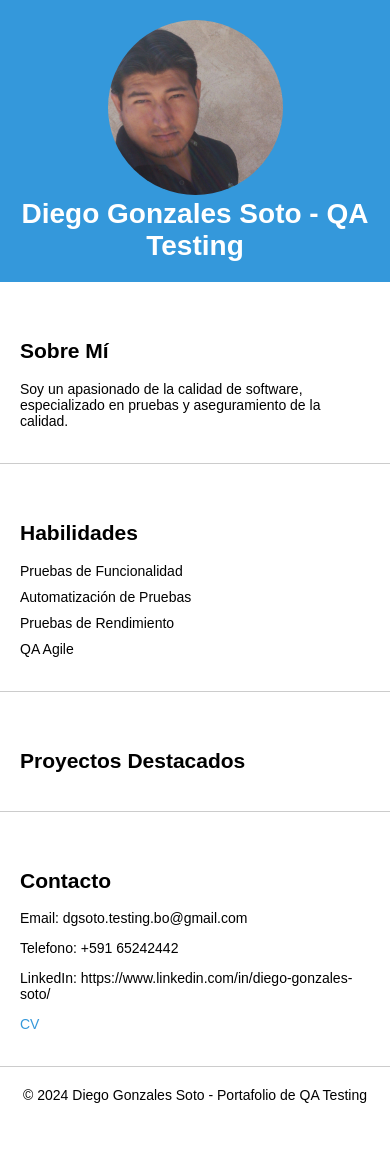
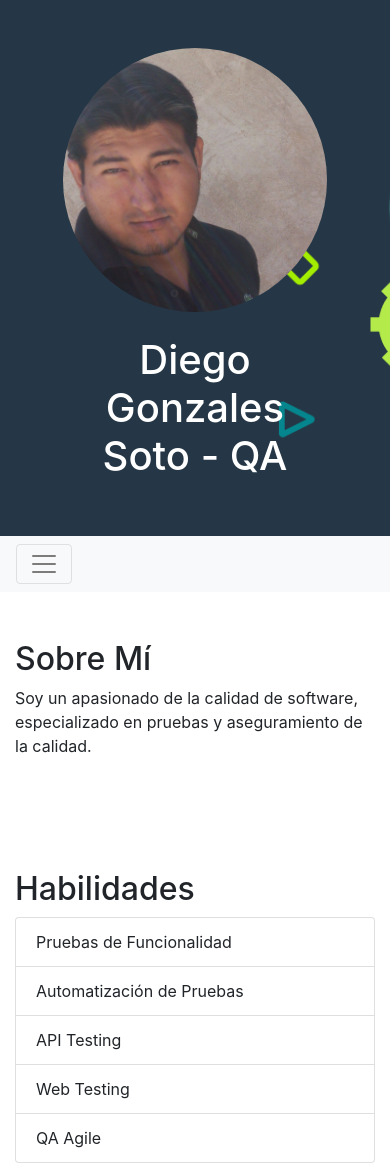
Before and after one commit to dgsoto/porfolio, a plain HTML site: page index.html in a window 390 px wide. Shown: the top 1166 px of the page. Before the commit the page ends 1117 px from the top, so only its background shows below. Drawn offline with nearby package versions, Linux system fonts and the light colour scheme.

Commit message:
updated the portafolio

```diff
--- a/assets/css/style.css
+++ b/assets/css/style.css
@@ -50,12 +50,6 @@ section {
     text-decoration: underline; /* Efecto al pasar el ratón sobre el enlace */
 }
 
-/* Dentro de tu archivo style.css */
-.contact iframe {
-    border: 1px solid #ccc; /* Añade un borde alrededor del iframe */
-}
-
-
 @media only screen and (max-width: 600px) {
     /* Estilos específicos para pantallas más pequeñas */
     body {
--- a/index.html
+++ b/index.html
@@ -3,60 +3,90 @@
 <head>
     <meta charset="UTF-8">
     <meta name="viewport" content="width=device-width, initial-scale=1.0">
-    <meta name="description" content="Portafolio de Diego Gonzales Soto, especializado en QA Testing. Encuentra información sobre mis habilidades, proyectos destacados y cómo contactarme.">
-    <meta name="keywords" content="QA Testing, Pruebas de Software, Aseguramiento de Calidad, Proyectos de QA, Diego Gonzales Soto">
+    <meta name="description" content="Diego Gonzales Soto, especialista en QA Testing. Explora mi portafolio para descubrir cómo garantizo la calidad del software a través de pruebas funcionales, automatización y más.">
+    <meta name="keywords" content="QA Testing, Pruebas de Software, Aseguramiento de Calidad, Automatización de Pruebas, Proyectos de QA, Diego Gonzales Soto, qa testing portafolio, manual tester resume, testing bolivia, dgsoto">
     <meta name="author" content="Diego Gonzales Soto">
-    <link rel="stylesheet" href="assets/css/style.css">
-    <title>Portafolio - Diego Gonzales Soto</title>
+
     <!-- Agrega otras etiquetas meta según sea necesario, como etiquetas Open Graph para compartir en redes sociales -->
     <link rel="canonical" href="https://dgsoto-qa.vercel.app/">
-    <meta property="og:title" content="Portafolio - Diego Gonzales Soto">
-    <meta property="og:description" content="¡Bienvenido a mi portafolio! Soy Diego Gonzales Soto, especializado en QA Testing. Descubre mis habilidades, proyectos destacados y cómo contactarme.">
+    <meta property="og:title" content="Diego Gonzales Soto - Especialista en QA Testing">
+    <meta property="og:description" content="Explora el portafolio de Diego Gonzales Soto, especializado en QA Testing. Descubre cómo garantizo la calidad del software a través de pruebas funcionales, automatización y más.">
     <meta property="og:image" content="assets/images/dgsoto.jpg">
     <meta property="og:url" content="https://dgsoto-qa.vercel.app/">
     <meta property="og:type" content="website">
+
+    <!-- Bootstrap CSS -->
+    <link rel="stylesheet" href="https://maxcdn.bootstrapcdn.com/bootstrap/4.5.2/css/bootstrap.min.css">
+
+    <title>Diego Gonzales Soto - Especialista en QA Testing</title>
 </head>
 <body>
-    <header>
-        <img src="assets/images/dgsoto.jpg" alt="Diego Gonzales Soto - QA Testing" class="profile-image">
-        <h1>Diego Gonzales Soto - QA Testing</h1>
-        <!-- Agrega una imagen o logo si lo tienes -->
+    <header class="text-white text-center p-5" style="background-image: url('assets/images/qa-testing-header.png'); background-size: cover; background-position: center; background-repeat: no-repeat;">
+        <div class="container">
+            <div class="row">
+                <div class="col-md-6 offset-md-3">
+                    <img src="assets/images/dgsoto.jpg" alt="Diego Gonzales Soto - QA Testing" class="profile-image img-fluid rounded-circle mb-4">
+                    <h1 class="display-5">Diego Gonzales Soto - QA</h1>
+                    <!-- Agrega una imagen o logo si lo tienes -->
+                </div>
+            </div>
+        </div>
     </header>
 
-    <section class="about-me">
+    <nav class="navbar navbar-expand-lg navbar-light bg-light">
+        <div class="container">
+            <button class="navbar-toggler" type="button" data-toggle="collapse" data-target="#navbarNav" aria-controls="navbarNav" aria-expanded="false" aria-label="Toggle navigation">
+                <span class="navbar-toggler-icon"></span>
+            </button>
+            <div class="collapse navbar-collapse" id="navbarNav">
+                <ul class="navbar-nav ml-auto">
+                    <li class="nav-item"><a class="nav-link" href="#about-me">Sobre Mí</a></li>
+                    <li class="nav-item"><a class="nav-link" href="#skills">Habilidades</a></li>
+                    <li class="nav-item"><a class="nav-link" href="#projects">Proyectos Destacados</a></li>
+                    <li class="nav-item"><a class="nav-link" href="#contact">Contacto</a></li>
+                </ul>
+            </div>
+        </div>
+    </nav>
+
+    <section id="about-me" class="container py-5">
         <h2>Sobre Mí</h2>
         <p>Soy un apasionado de la calidad de software, especializado en pruebas y aseguramiento de la calidad.</p>
     </section>
 
-    <section class="skills">
+    <section id="skills" class="container py-5">
         <h2>Habilidades</h2>
-        <ul>
-            <li>Pruebas de Funcionalidad</li>
-            <li>Automatización de Pruebas</li>
-            <li>Pruebas de Rendimiento</li>
-            <li>QA Agile</li>
+        <ul class="list-group">
+            <li class="list-group-item">Pruebas de Funcionalidad</li>
+            <li class="list-group-item">Automatización de Pruebas</li>
+            <li class="list-group-item">API Testing</li>
+            <li class="list-group-item">Web Testing</li>
+            <li class="list-group-item">QA Agile</li>
             <!-- Agrega más habilidades según sea necesario -->
         </ul>
     </section>
 
-    <section class="projects">
+    <section id="projects" class="container py-5">
         <h2>Proyectos Destacados</h2>
         <!-- Agrega información sobre tus proyectos destacados -->
     </section>
 
-    <section class="contact">
+    <section id="contact" class="container py-5">
         <h2>Contacto</h2>
-        <p>Email: dgsoto.testing.bo@gmail.com</p>
-        <p>Telefono: +591 65242442</p>
-        <p>LinkedIn: https://www.linkedin.com/in/diego-gonzales-soto/</p>
-        <p><a href="assets/pdf/cv_qa_diego_gonzales_soto_2024.pdf" target="_blank">CV</a></p>
+        <p>Email: <a href="mailto:dgsoto.testing.bo@gmail.com">dgsoto.testing.bo@gmail.com</a></p>
+        <p>Teléfono: +591 65242442</p>
+        <p>LinkedIn: <a href="https://www.linkedin.com/in/diego-gonzales-soto/" target="_blank">Perfil de LinkedIn</a></p>
+        <p>Curriculum vitae: <a href="assets/pdf/cv_qa_diego_gonzales_soto_2024.pdf" target="_blank">CV QA Diego Gonzales Soto</a></p>
         <!-- Agrega más información de contacto según sea necesario -->
     </section>
 
-    <footer>
-        <center>
+    <footer class="bg-dark text-white text-center py-3">
         <p>&copy; 2024 Diego Gonzales Soto - Portafolio de QA Testing</p>
-        </center>
     </footer>
+
+    <!-- Bootstrap JS y Popper.js (requisitos para Bootstrap) -->
+    <script src="https://code.jquery.com/jquery-3.5.1.slim.min.js"></script>
+    <script src="https://cdn.jsdelivr.net/npm/@popperjs/core@2.5.2/dist/umd/popper.min.js"></script>
+    <script src="https://maxcdn.bootstrapcdn.com/bootstrap/4.5.2/js/bootstrap.min.js"></script>
 </body>
 </html>
```
Also changed, not shown: assets/images/qa-testing-header.png (added).
